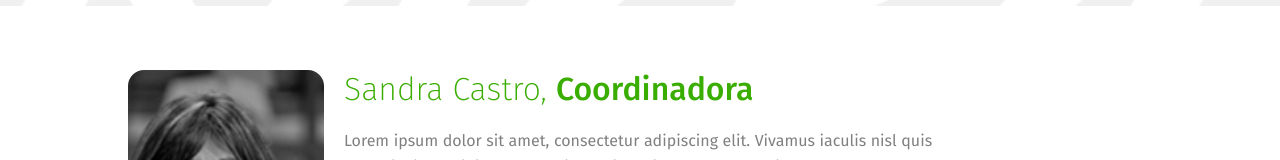
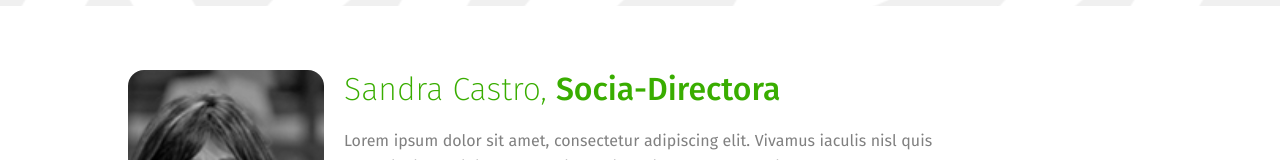
Before and after one commit to moras98/adapta-web-v2, a React (Create React App) app: page /sobre-nosotros/equipo in a window 1280 px wide. Shown: the part 740-900 px from the top of the page. Built offline with nearby package versions, Linux system fonts and the light colour scheme.

Commit message:
title name

```diff
--- a/src/routes/Team/Team.js
+++ b/src/routes/Team/Team.js
@@ -15,7 +15,7 @@ export default function Team({ language }) {
 
 Donec a laoreet est. Mauris sapien turpis, ultrices eu justo lacinia, gravida tincidunt erat. Donec ullamcorper aliquet commodo. Sed tincidunt dolor ut mi porta, vitae pharetra eros varius. Proin vitae bibendum eros. Sed mauris ante, feugiat nec massa vel, ornare finibus augue. Cras ex lectus, ultrices malesuada dignissim nec, luctus eu lacus. Lorem ipsum dolor sit amet, consectetur adipiscing elit. In hac habitasse platea dictumst.`,
       email: "scastro@adapta.uy",
-      rol: location.pathname.includes("/en") ? "Coordinator" : "Coordinadora",
+      rol: location.pathname.includes("/en") ? "Partner-Director" : "Socia-Directora",
       linkedin: "https://music.youtube.com/",
     },
     {
@@ -25,7 +25,7 @@ Donec a laoreet est. Mauris sapien turpis, ultrices eu justo lacinia, gravida ti
 
 Donec a laoreet est. Mauris sapien turpis, ultrices eu justo lacinia, gravida tincidunt erat. Donec ullamcorper aliquet commodo. Sed tincidunt dolor ut mi porta, vitae pharetra eros varius. Proin vitae bibendum eros. Sed mauris ante, feugiat nec massa vel, ornare finibus augue. Cras ex lectus, ultrices malesuada dignissim nec, luctus eu lacus. Lorem ipsum dolor sit amet, consectetur adipiscing elit. In hac habitasse platea dictumst.`,
 
-      rol: location.pathname.includes("/en") ? "Coordinator" : "Coordinadora",
+      rol: location.pathname.includes("/en") ? "Partner-Director" : "Socia-Directora",
       email: "atiribocchi@adapta.uy",
       linkedin: "https://music.youtube.com/",
     },
```
